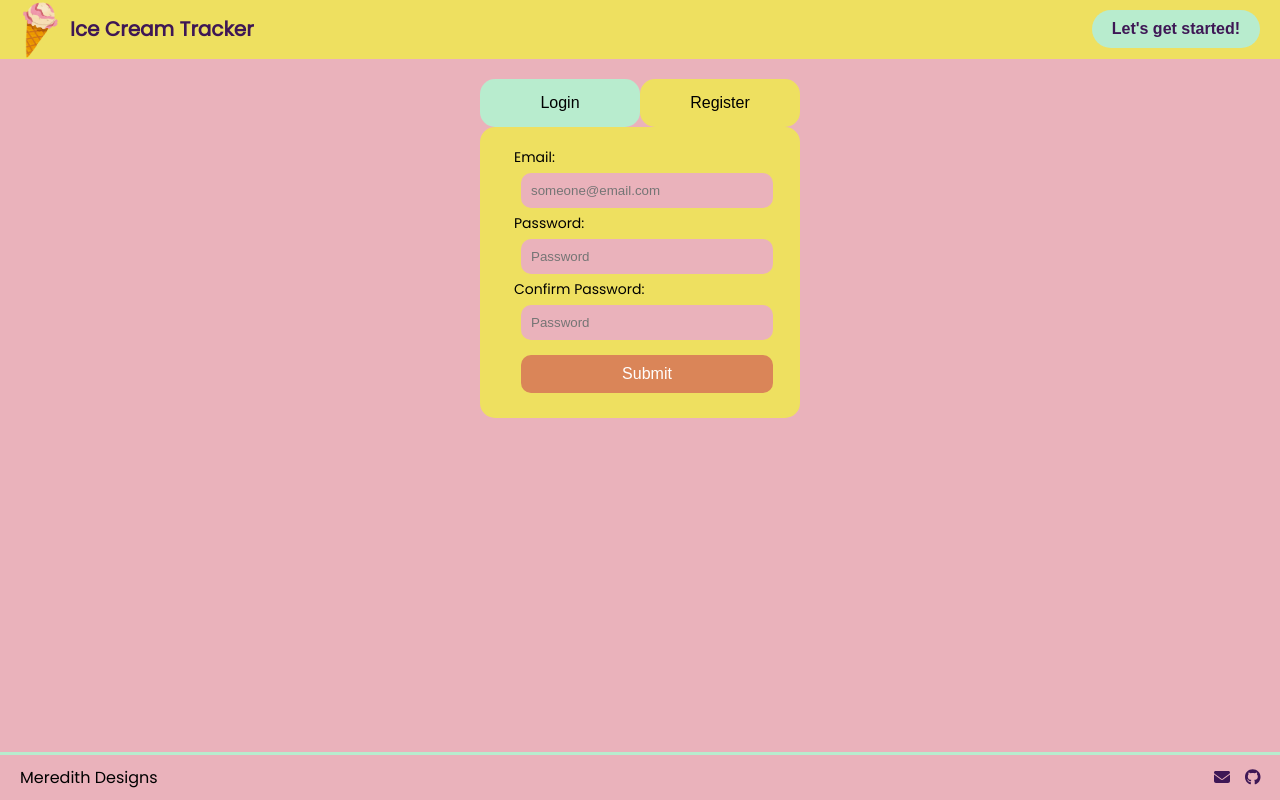
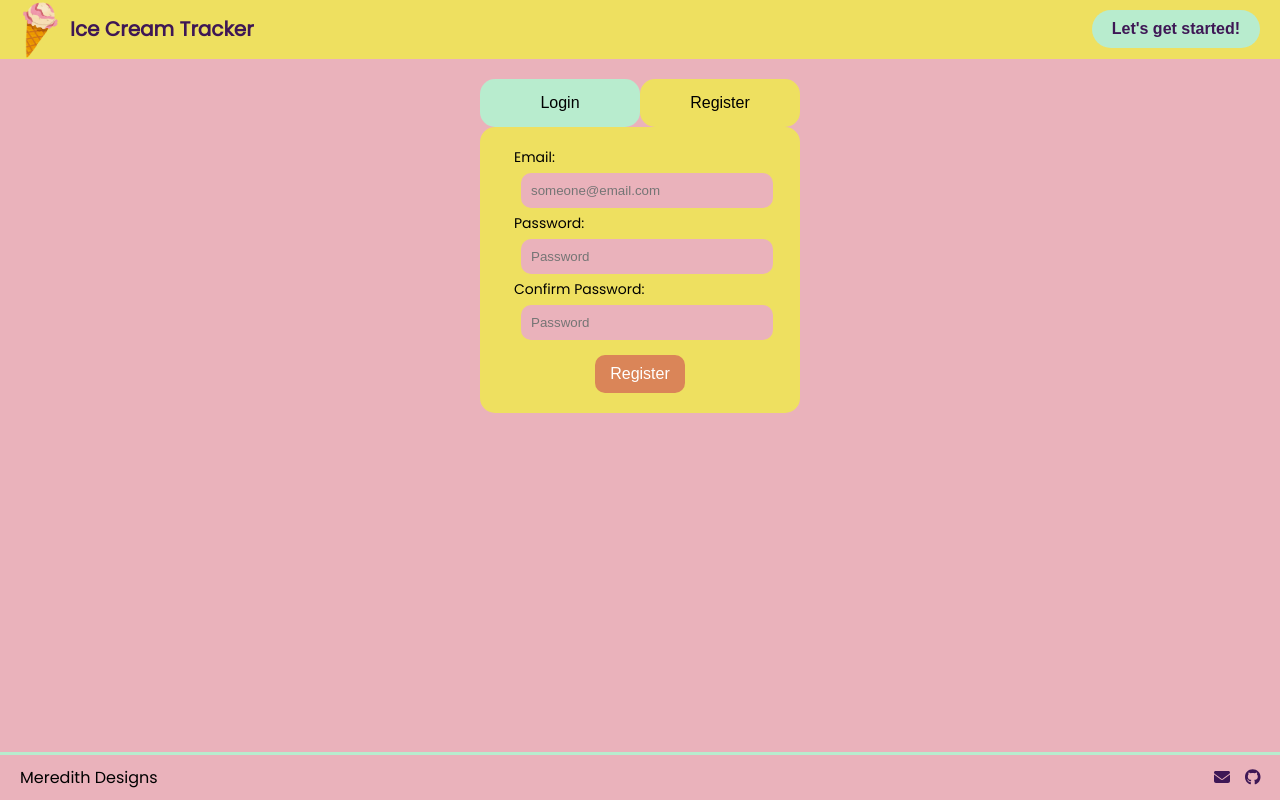
Before and after one commit to NucyLoodle/icecream-web, a Next.js app in the folder icecream-web/: page /registration in a window 1280 px wide. Built offline with nearby package versions, Linux system fonts and the light colour scheme.

Commit message:
build and style registration form

```diff
--- a/icecream-web/app/registration/RegistrationPage.css
+++ b/icecream-web/app/registration/RegistrationPage.css
@@ -68,7 +68,7 @@
     margin-left: 5%;
 }
 
-#rg-registration-form input[type="submit"]{
+#rg-submit-register-button{
     background-color: #da8558;
     border: none;
     padding: 10px 15px;
--- a/icecream-web/app/registration/page.js
+++ b/icecream-web/app/registration/page.js
@@ -67,7 +67,7 @@ function RegistrationPage() {
                         />
                         <ErrorMessage errors={errors} name="confirmPassword" render={({ message }) => <p className="error">{message}</p>} />
 
-                        <input id='rg-submit-register-button' type="submit" />
+                        <button id='rg-submit-register-button' type="submit">Register</button>
                     </form>
                 </div>
             </div>
```
